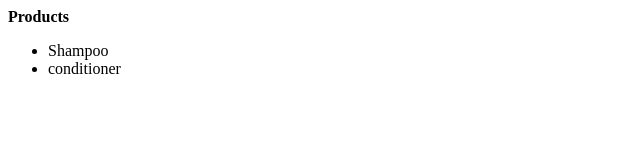
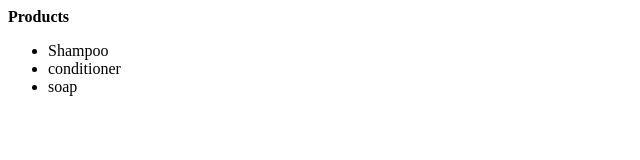
Before and after one commit to mhmmdakbari/assignment1, a plain HTML site: page products.html in a window 1280 px wide. Shown: the full height of the page, 0-640 px from the left. Drawn offline with Linux system fonts and the light colour scheme.

Commit message:
Added third product:soap

```diff
--- a/products.html
+++ b/products.html
@@ -10,7 +10,9 @@
 			<li>
 				conditioner
 			</li>
-
+			<li>
+				soap
+			</li>
 		</ul>
 	</body>
 </html>
```
